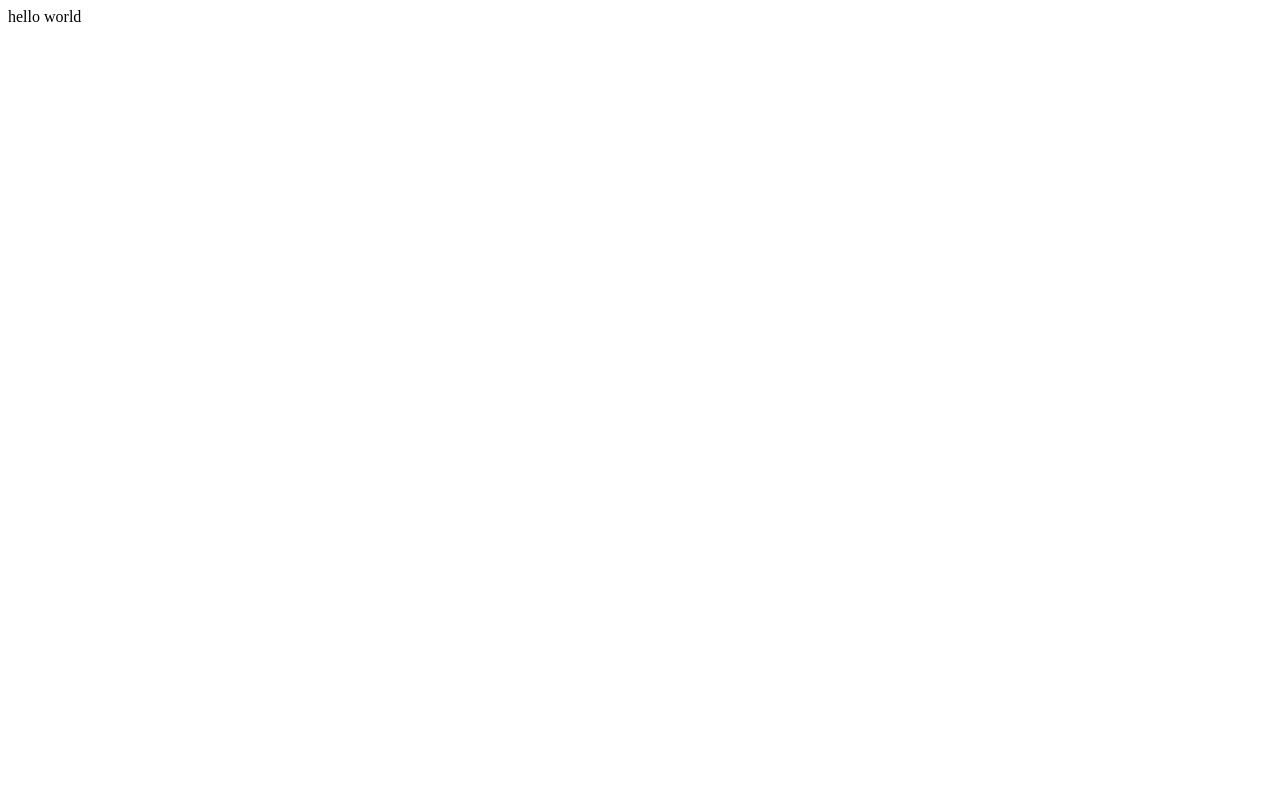
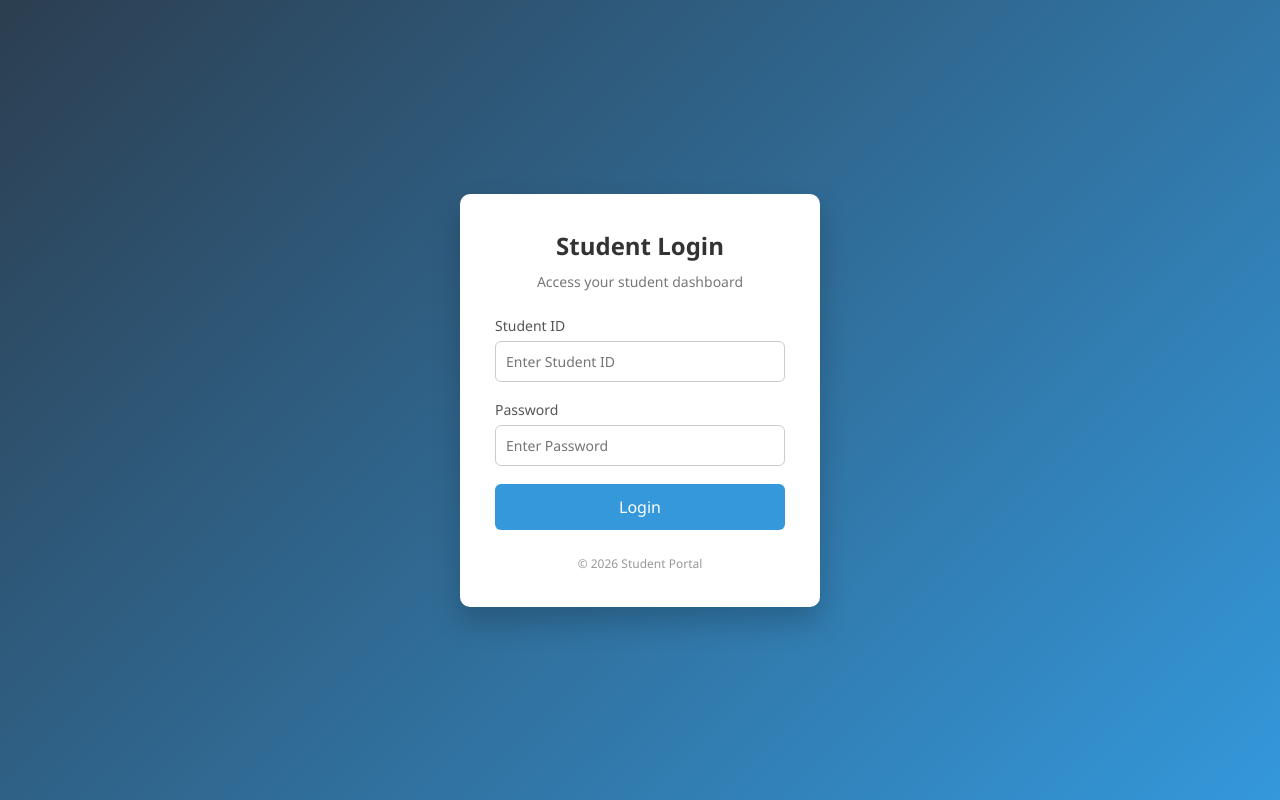
Before and after one commit to astha-netizen/FirstGit, a plain HTML site: page index.html in a window 1280 px wide. Drawn offline with Linux system fonts and the light colour scheme.

Commit message:
testing done

```diff
--- a/index.html
+++ b/index.html
@@ -1 +1,39 @@
-<p>hello world</p>
+<!DOCTYPE html>
+<html lang="en">
+<head>
+    <meta charset="UTF-8">
+    <meta name="viewport" content="width=device-width, initial-scale=1.0">
+    <title>Student Login</title>
+    <link rel="stylesheet" href="style.css">
+</head>
+<body>
+
+    <div class="login-container">
+        <div class="login-box">
+            <h2>Student Login</h2>
+            <p class="subtitle">Access your student dashboard</p>
+
+            <form id="loginForm">
+                <div class="input-group">
+                    <label for="studentId">Student ID</label>
+                    <input type="text" id="studentId" placeholder="Enter Student ID" required>
+                </div>
+
+                <div class="input-group">
+                    <label for="password">Password</label>
+                    <input type="password" id="password" placeholder="Enter Password" required>
+                </div>
+
+                <button type="submit" class="login-btn">Login</button>
+                <p id="error-message"></p>
+            </form>
+
+            <div class="footer-text">
+                <p>© 2026 Student Portal</p>
+            </div>
+        </div>
+    </div>
+
+    <script src="script.js"></script>
+</body>
+</html>
--- a/script.js
+++ b/script.js
@@ -0,0 +1,22 @@
+document.getElementById("loginForm").addEventListener("submit", function (e) {
+    e.preventDefault();
+
+    const studentId = document.getElementById("studentId").value.trim();
+    const password = document.getElementById("password").value.trim();
+    const errorMessage = document.getElementById("error-message");
+
+    if (studentId === "" || password === "") {
+        errorMessage.textContent = "Please fill in all fields.";
+        return;
+    }
+
+    // Demo validation (replace with backend authentication)
+    if (studentId === "student123" && password === "password") {
+        alert("Login Successful!");
+        errorMessage.textContent = "";
+        // Redirect example:
+        // window.location.href = "dashboard.html";
+    } else {
+        errorMessage.textContent = "Invalid Student ID or Password.";
+    }
+});
--- a/style.css
+++ b/style.css
@@ -0,0 +1,94 @@
+* {
+    margin: 0;
+    padding: 0;
+    box-sizing: border-box;
+    font-family: "Segoe UI", Tahoma, Geneva, Verdana, sans-serif;
+}
+
+body {
+    height: 100vh;
+    background: linear-gradient(135deg, #2c3e50, #3498db);
+    display: flex;
+    justify-content: center;
+    align-items: center;
+}
+
+.login-container {
+    width: 100%;
+    max-width: 400px;
+    padding: 20px;
+}
+
+.login-box {
+    background: #ffffff;
+    padding: 35px;
+    border-radius: 10px;
+    box-shadow: 0 15px 30px rgba(0, 0, 0, 0.2);
+}
+
+.login-box h2 {
+    text-align: center;
+    margin-bottom: 10px;
+    color: #333;
+}
+
+.subtitle {
+    text-align: center;
+    margin-bottom: 25px;
+    color: #777;
+    font-size: 14px;
+}
+
+.input-group {
+    margin-bottom: 18px;
+}
+
+.input-group label {
+    display: block;
+    margin-bottom: 6px;
+    color: #555;
+    font-size: 14px;
+}
+
+.input-group input {
+    width: 100%;
+    padding: 10px;
+    border: 1px solid #ccc;
+    border-radius: 6px;
+    font-size: 14px;
+}
+
+.input-group input:focus {
+    border-color: #3498db;
+    outline: none;
+}
+
+.login-btn {
+    width: 100%;
+    padding: 12px;
+    background: #3498db;
+    border: none;
+    color: #fff;
+    font-size: 16px;
+    border-radius: 6px;
+    cursor: pointer;
+    transition: background 0.3s;
+}
+
+.login-btn:hover {
+    background: #2c80b4;
+}
+
+#error-message {
+    margin-top: 12px;
+    text-align: center;
+    color: red;
+    font-size: 14px;
+}
+
+.footer-text {
+    margin-top: 25px;
+    text-align: center;
+    font-size: 12px;
+    color: #999;
+}
```
